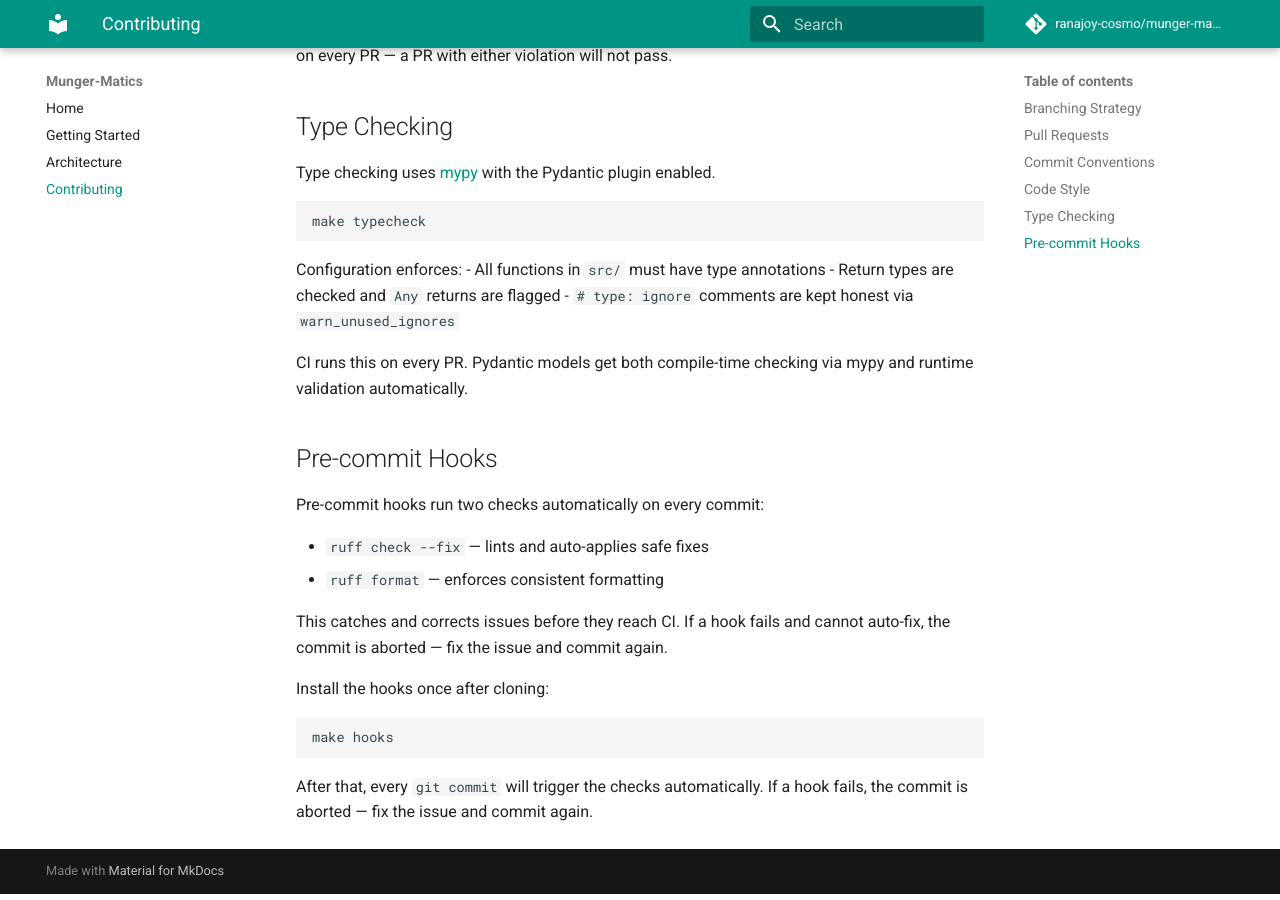
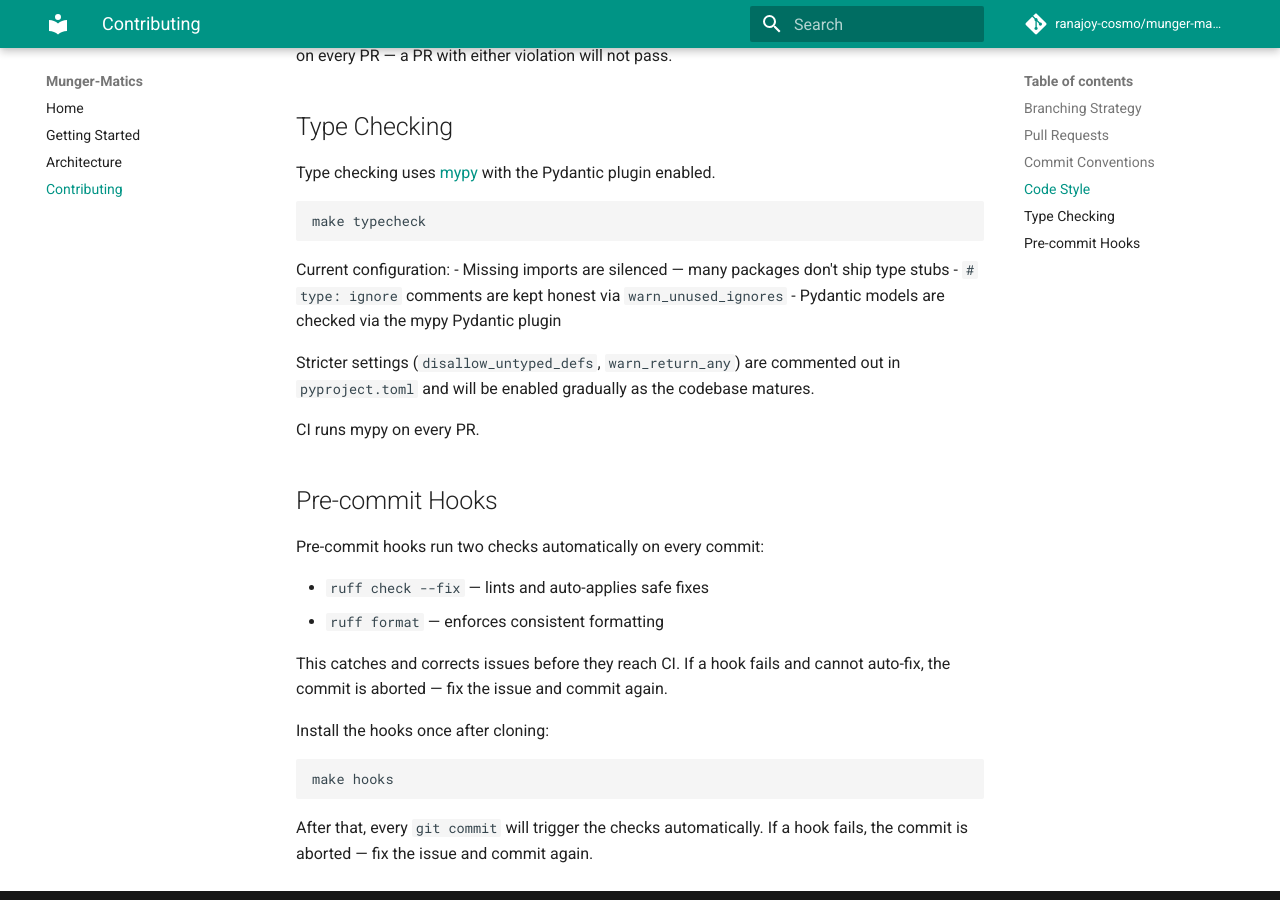
Before and after one commit to ranajoy-cosmo/munger-matics, an MkDocs documentation site: the page built from docs/contributing.md, in a window 1280 px wide and 900 px high, scrolled down 2277 px. Built offline with MkDocs 1.6.1 and Material for MkDocs 9.7.7, drawn with Linux system fonts in a browser that asks for light colours; comment, search, counter and statistics services are not loaded.

Commit message:
CHORE: Updated documentation

````diff
--- a/docs/contributing.md
+++ b/docs/contributing.md
@@ -100,12 +100,14 @@ Type checking uses [mypy](https://mypy.readthedocs.io/) with the Pydantic plugin
 make typecheck
 ```
 
-Configuration enforces:
-- All functions in `src/` must have type annotations
-- Return types are checked and `Any` returns are flagged
+Current configuration:
+- Missing imports are silenced — many packages don't ship type stubs
 - `# type: ignore` comments are kept honest via `warn_unused_ignores`
+- Pydantic models are checked via the mypy Pydantic plugin
 
-CI runs this on every PR. Pydantic models get both compile-time checking via mypy and runtime validation automatically.
+Stricter settings (`disallow_untyped_defs`, `warn_return_any`) are commented out in `pyproject.toml` and will be enabled gradually as the codebase matures.
+
+CI runs mypy on every PR.
 
 ## Pre-commit Hooks
 
````
